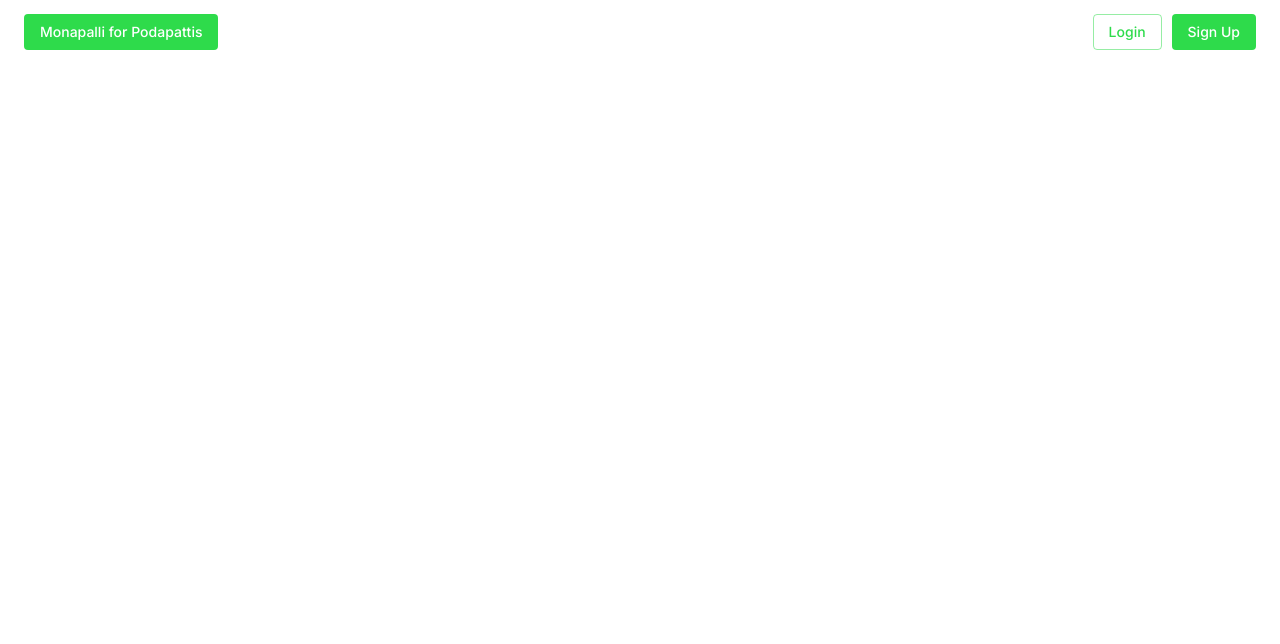
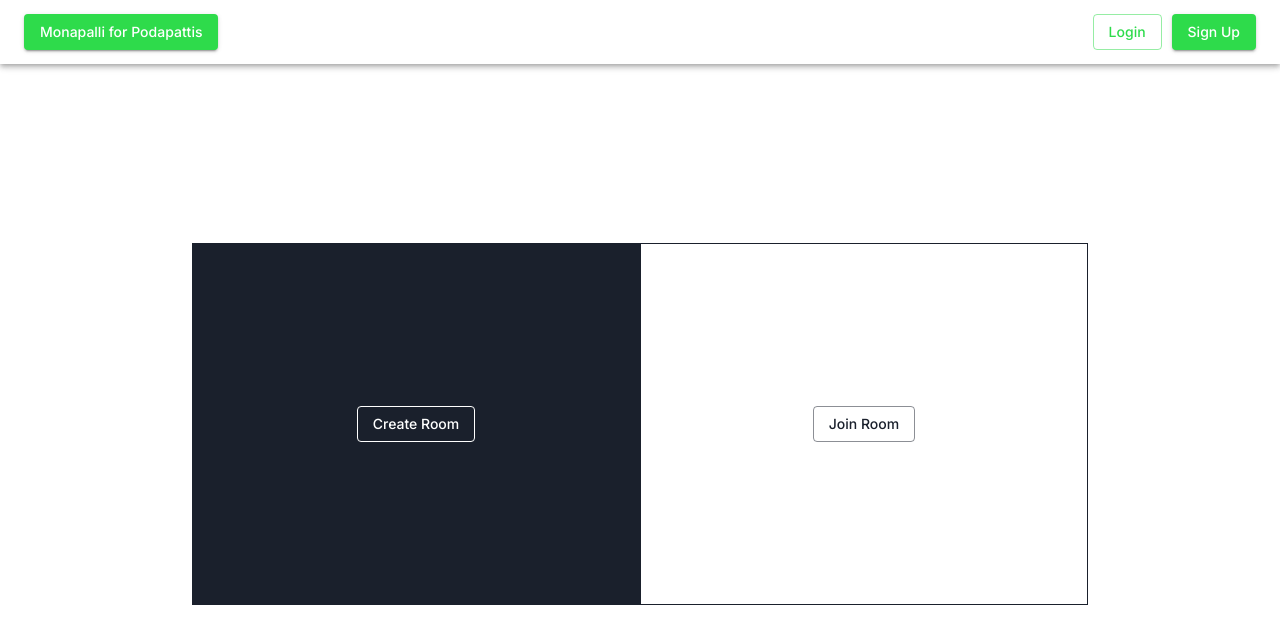
Before and after one commit to Monopalli/Monopalli, a React (Create React App) app: page / in a window 1280 px wide. Shown: the top 644 px of the page. Built offline with nearby package versions, Linux system fonts and the light colour scheme.

Commit message:
Hero bhi bana dia bois Kuch toh karlo

```diff
--- a/src/App.js
+++ b/src/App.js
@@ -1,22 +1,9 @@
 import './App.css';
-import {createTheme, ThemeProvider} from "@mui/material";
+import {ThemeProvider} from "@mui/material";
 import * as React from "react";
 import Header from "./components/Header";
-
-
-const theme = createTheme({
-    palette: {
-        primary:{ main: "#2EDB4B",
-        contrastText: "#ffffff"},
-    },
-    typography: {
-        fontFamily: "'Inter', sans-serif",
-        button: {
-            textTransform: 'none'
-        }
-    },
-    shadows: ["none"]
-});
+import Hero from './components/Hero';
+import theme from './components/Theme';
 
 /*
 const Navbar = styled('div')`
@@ -35,6 +22,7 @@ function App() {
       <ThemeProvider theme={theme}>
       <div className="App">
           <Header/>
+          <Hero/>
     </div>
       </ThemeProvider>
   );
--- /dev/null
+++ b/src/components/Hero/index.js
@@ -0,0 +1,52 @@
+import React from 'react';
+import {Box, Button} from "@mui/material";
+import { styled } from '@mui/system';
+
+const Hero = () => {
+    return (
+        <StyledBox>
+            <DesignContainer>
+                <DesignBox sx={{flex: 1, backgroundColor: '#1A202C', border: '1px solid #1A202C', height: '100%'}}>
+                    <Button sx={{ color: 'white', borderColor: 'white'}} variant="outlined">Create Room</Button>
+                </DesignBox>
+                <DesignBox sx={{flex: 1, height: '100%', border: '1px solid #1A202C'}}>
+                    <Button color="secondary" variant="outlined">Join Room</Button>
+                </DesignBox>
+            </DesignContainer>
+        </StyledBox>
+    )
+}
+
+const DesignContainer = styled(Box)`
+  width: 85%;
+  display: flex;
+  justify-content: center;
+  align-items: center;
+  height: 50%;
+  ${props => props.theme.breakpoints.up("lg")} {
+    width: 70%;
+  }
+  ${props => props.theme.breakpoints.down("md")} {
+    width: 80%;
+    height: 70%;
+  }
+  ${props => props.theme.breakpoints.down("sm")} {
+    width: 100%;
+    height: 100%;
+  }
+`
+
+const DesignBox = styled(Box)`
+  display: flex;
+  justify-content: center;
+  align-items: center;
+`
+
+const StyledBox = styled(Box)`
+  display: flex;
+  height: 90vh;
+  align-items: center;
+  justify-content: center;
+`
+
+export default Hero;
```
